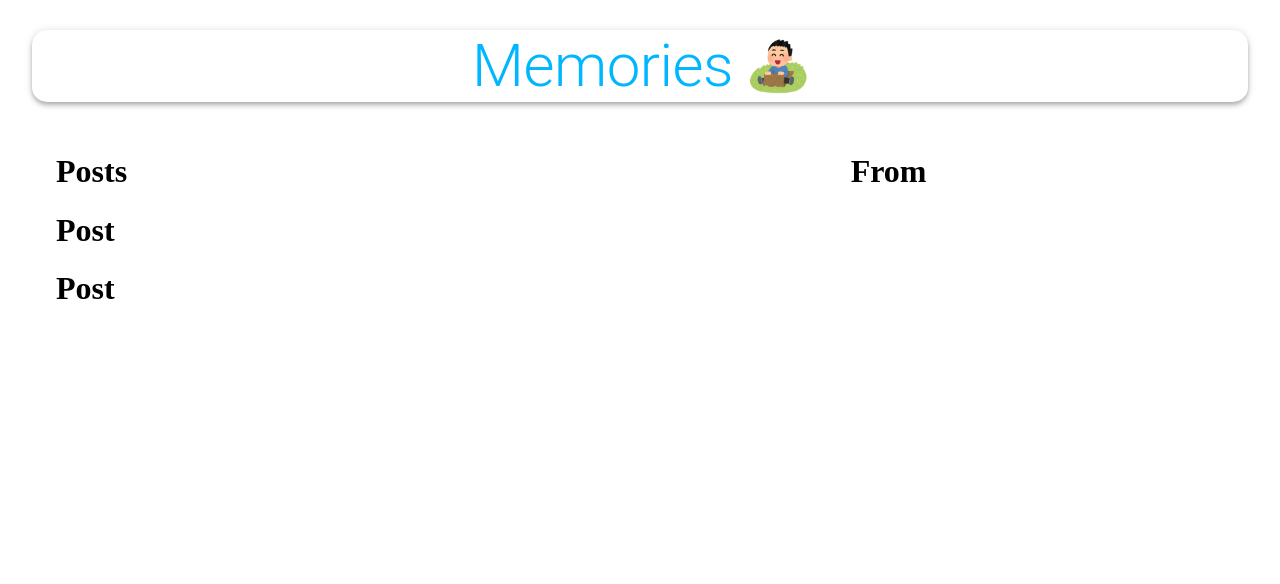
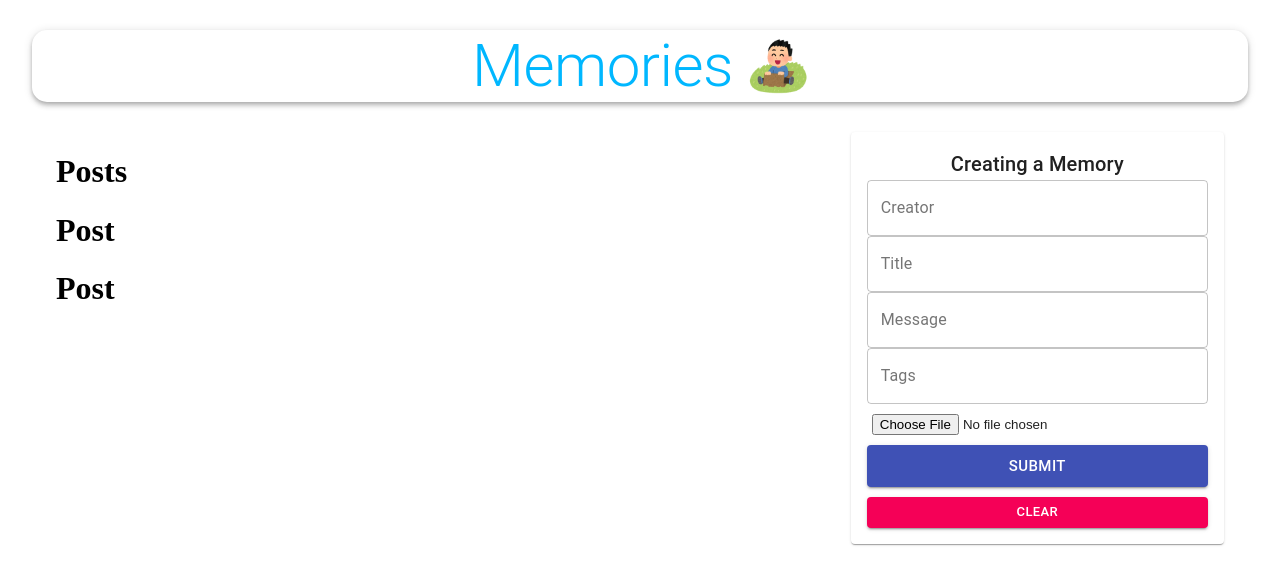
Before and after one commit to kosuke-17/client, a React (Create React App) app: page / in a window 1280 px wide. Shown: the top 584 px of the page. Built offline with nearby package versions, Linux system fonts and the light colour scheme; no server answers.

Commit message:
投稿フォーム作成

```diff
--- a/src/components/Form/Form.js
+++ b/src/components/Form/Form.js
@@ -1,12 +1,35 @@
-import React from 'react';
-
+import React, { useState } from 'react';
+import { TextField, Button, Typography, Paper } from '@material-ui/core';
+import FileBase from 'react-file-base64';
 import useStyles from './styles';
 
 
 const Form = () => {
+  const [postData, setPostData] = useState({creator: '', title: '', message: '', tags: '', selectedFile: ''});
   const classes = useStyles();
+
+  const handleSubmit = () => {
+
+  }
+  const Clear = () => {
+
+  }
+
   return (
-    <h1>From</h1>
+    <Paper className={classes.paper}>
+      <form autoComplete="off" noValidate className={classes.form} onSubmit={handleSubmit}>
+        <Typography variant="h6">Creating a Memory</Typography>
+        <TextField name="creator" variant="outlined" label="Creator" fullWidth value={postData.creator} change={(e) => setPostData({ ...postData, creator: e.target.value })} />
+        <TextField name="title" variant="outlined" label="Title" fullWidth value={postData.title} change={(e) => setPostData({ ...postData, title: e.target.value })} />
+        <TextField name="message" variant="outlined" label="Message" fullWidth value={postData.message} change={(e) => setPostData({ ...postData, message: e.target.value })} />
+        <TextField name="tags" variant="outlined" label="Tags" fullWidth value={postData.tags} change={(e) => setPostData({ ...postData, tags: e.target.value })} />
+        <div className={classes.fileInput}>
+          <FileBase type="file" multiple={false} onDone={({base64}) => setPostData({ ...postData, selectedFile: base64 })} />
+        </div>
+        <Button className={classes.buttonSubmit} variant="contained"color="primary" size="large" type="submit" fullWidth >Submit</Button>
+        <Button variant="contained"color="secondary" size="small" onClick={Clear} fullWidth >Clear</Button>
+      </form>
+    </Paper>
   );
 }
 
```
